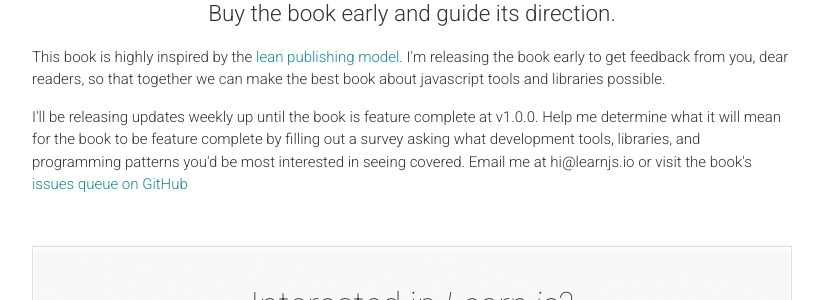
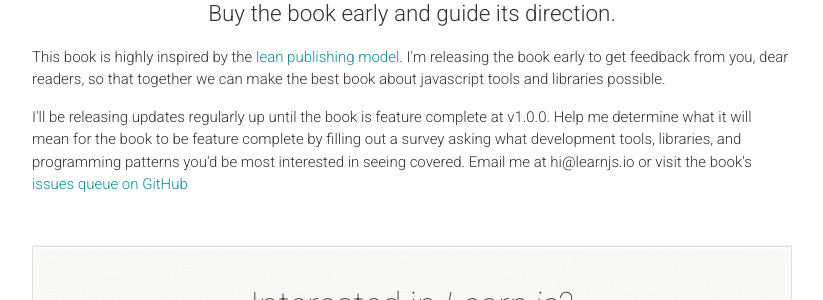
Before and after one commit to learn-js/learn-js.github.com, a Jekyll site: the page built from index.html, in a window 1280 px wide. Shown: the part 1840-2140 px from the top of the page, without its empty margins (228-1051 px from the left). Built offline with Jekyll 4.4.1, drawn with Linux system fonts in a browser that asks for light colours.

```diff
--- a/_includes/details.html
+++ b/_includes/details.html
@@ -9,7 +9,7 @@
     <h2>Buy the book early and guide its direction.</h2>
     <p>This book is highly inspired by the <a href="https://leanpub.com/manifesto" target="_blank">lean publishing model</a>. I'm releasing the book early to get feedback from you, dear readers, so that together we can make the best book about javascript tools and libraries possible.</p>
 
-    <p>I'll be releasing updates weekly up until the book is feature complete at v1.0.0. Help me determine what it will mean for the book to be feature complete by filling out a survey asking what development tools, libraries, and programming patterns you'd be most interested in seeing covered. Email me at hi@learnjs.io or visit the book's <a href="https://github.com/learn-js/learnjs/issues" target="_blank">issues queue on GitHub</a></p>
+    <p>I'll be releasing updates regularly up until the book is feature complete at v1.0.0. Help me determine what it will mean for the book to be feature complete by filling out a survey asking what development tools, libraries, and programming patterns you'd be most interested in seeing covered. Email me at hi@learnjs.io or visit the book's <a href="https://github.com/learn-js/learnjs/issues" target="_blank">issues queue on GitHub</a></p>
   </div>
 
   {% include newsletter.html %}
--- a/_includes/plans.html
+++ b/_includes/plans.html
@@ -1,4 +1,4 @@
-<h1>Get the book early in the process and get extras!</h1>
+<h1 id="plans" class="center">Get the book early in the process and get extras!</h1>
 <p class="center">Prices and plans change when the book reaches v1.0.0.</p>
 
 <div class="plans">
--- a/style.css
+++ b/style.css
@@ -44,6 +44,12 @@ a:hover, a:focus {
 b {
   font-weight: 500;
   color: #666;
+}
+
+hr {
+  border: 0px;
+  border-bottom: 1px solid #efefef;
+  margin-bottom: 50px;
 }
 
 .center {
```
Also changed, not shown: releases/v0.4.0/index.html (added, +29 -0 lines).
